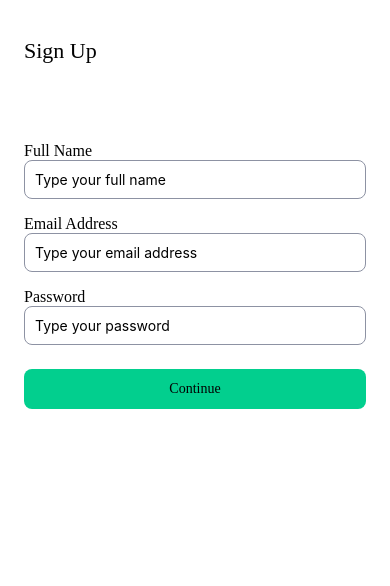
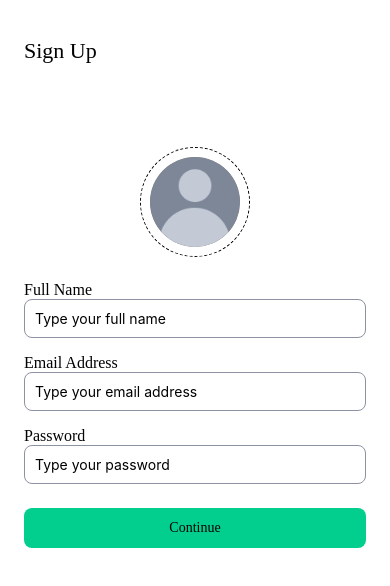
Before and after one commit to stenlyadam/MoneyTrackerMAD2024, a React Native app: screen / in a window 390 px wide. Shown: the top 586 px of the page. Built offline with nearby package versions, Linux system fonts and the light colour scheme.

Commit message:
profile picture

```diff
--- a/src/assets/icons/index.tsx
+++ b/src/assets/icons/index.tsx
@@ -1,3 +1,4 @@
 import Logo from './Logo.svg';
+import NullPhoto from './null-photo.png';
 
-export {Logo};
+export {Logo, NullPhoto};
--- a/src/pages/SignUp/index.tsx
+++ b/src/pages/SignUp/index.tsx
@@ -1,13 +1,21 @@
-import {StyleSheet, Text, View} from 'react-native';
+import {Image, StyleSheet, Text, TouchableOpacity, View} from 'react-native';
 import React from 'react';
 import {Header, TextInput} from '../../components/molecules';
 import {Button, Gap} from '../../components/atoms';
+import {NullPhoto} from '../../assets/icons';
 
 const SignUp = () => {
   return (
     <View style={styles.pageContainer}>
       <Header title="Sign Up" />
       <View style={styles.contentContainer}>
+        <View style={styles.profileContainer}>
+          <View style={styles.profileWrapper}>
+            <TouchableOpacity activeOpacity={0.5}>
+              <Image source={NullPhoto} style={styles.avatar} />
+            </TouchableOpacity>
+          </View>
+        </View>
         <Gap height={24} />
         <TextInput label="Full Name" placeholder="Type your full name" />
         <Gap height={16} />
@@ -36,4 +44,29 @@ const styles = StyleSheet.create({
     marginTop: 16,
     paddingHorizontal: 24,
   },
+  profileContainer: {
+    alignItems: 'center',
+    marginTop: 29,
+  },
+  profileWrapper: {
+    height: 110,
+    width: 110,
+    borderWidth: 1,
+    borderStyle: 'dashed',
+    borderRadius: 110 / 2,
+    justifyContent: 'center',
+    alignItems: 'center',
+  },
+  profileButton: {
+    height: 90,
+    width: 90,
+  },
+  avatar: {
+    backgroundColor: 'grey',
+    height: 90,
+    width: 90,
+    borderRadius: 90 / 2,
+    alignItems: 'center',
+    justifyContent: 'center',
+  },
 });
```
Also changed, not shown: src/assets/icons/null-photo.png (added).
